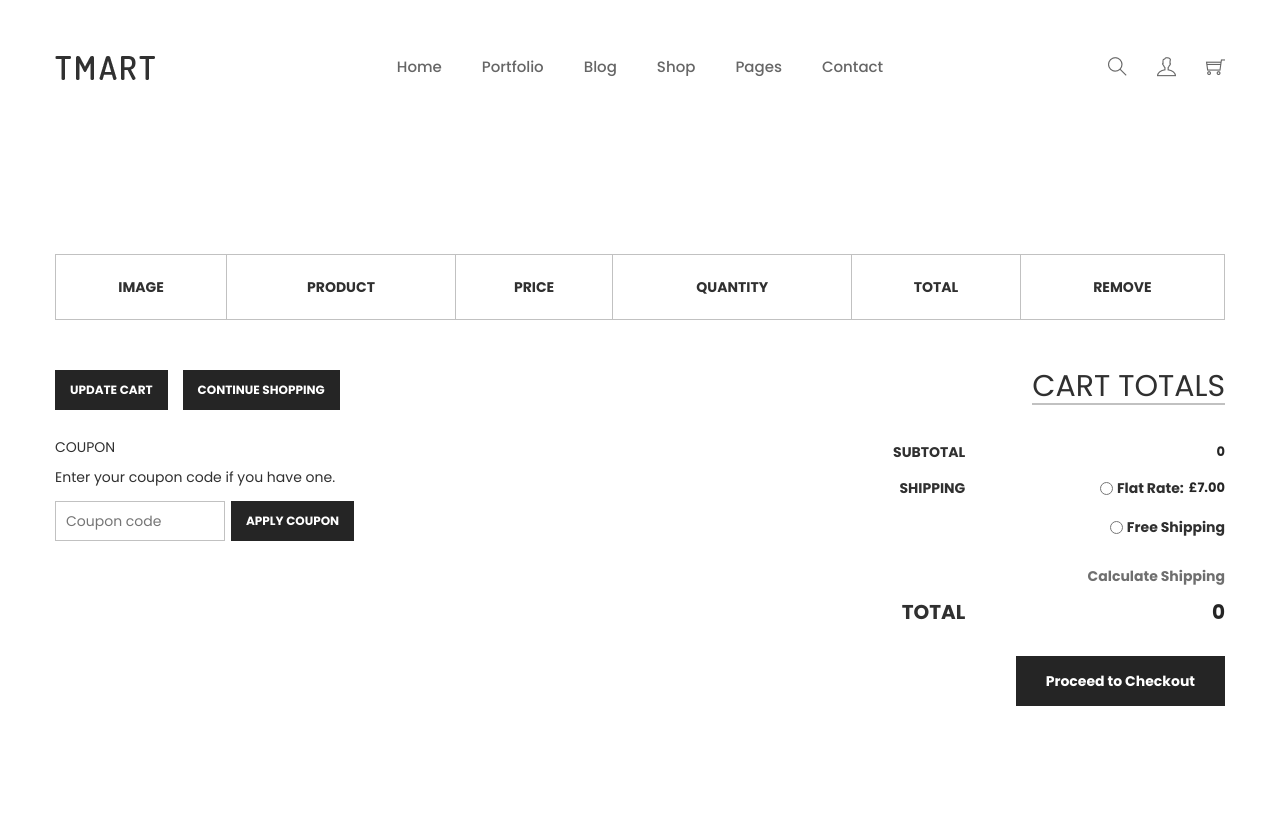
After one commit to abeishekeeva/django-shop, a Django app: page /cart/detail/ in a window 1280 px wide. The commit adds this page. Run offline with Django 3.2, Linux system fonts and the light colour scheme; lists and menus that the app fills with data are empty; some libraries are stand-ins or nearby versions.

Commit message:
last changes

```diff
--- /dev/null
+++ b/cart/forms.py
@@ -0,0 +1,7 @@
+from django import forms
+
+PRODUCT_CHOICE_QUANTITY = [i for i in range(1, 21)]
+
+class ProductAddForm(forms.Form):
+    quantity = forms.TypedChoiceField(choices=PRODUCT_CHOICE_QUANTITY, initial=1)
+    override = forms.BooleanField(required=False, initial=False, widget=forms.HiddenInput)
--- /dev/null
+++ b/cart/templates/cart/cart.html
@@ -0,0 +1,103 @@
+
+{% extends 'shop/base.html' %}
+{% load static %}
+
+
+{% block content %}
+        {% include 'shop/header.html' %}
+        <!-- cart-main-area start -->
+        <div class="cart-main-area ptb--120 bg__white">
+            <div class="container">
+                <div class="row">
+                    <div class="col-md-12 col-sm-12 col-xs-12">
+                        <form action="#">
+                            <div class="table-content table-responsive">
+                                <table>
+                                    <thead>
+                                        <tr>
+                                            <th class="product-thumbnail">Image</th>
+                                            <th class="product-name">Product</th>
+                                            <th class="product-price">Price</th>
+                                            <th class="product-quantity">Quantity</th>
+                                            <th class="product-subtotal">Total</th>
+                                            <th class="product-remove">Remove</th>
+                                        </tr>
+                                    </thead>
+                                    <tbody>
+                                        {% for item in cart %}
+                                            <tr>
+                                                <td class="product-thumbnail"><a href="#"><img src="images/product/4.png" alt="product img" /></a></td>
+                                                <td class="product-name"><a href="#">{{item.name}}</a></td>
+                                                <td class="product-price"><span class="amount">{{item.price}}</span></td>
+                                                <td class="product-quantity"><input type="number" value="{{item.quantity}}" /></td>
+                                                <td class="product-subtotal"></td>
+                                                <td class="product-remove"><a href="#">X</a></td>
+                                            </tr>
+                                        {% endfor %}
+                                    </tbody>
+                                </table>
+                            </div>
+                            <div class="row">
+                                <div class="col-md-8 col-sm-7 col-xs-12">
+                                    <div class="buttons-cart">
+                                        <input type="submit" value="Update Cart" />
+                                        <a href="#">Continue Shopping</a>
+                                    </div>
+                                    <div class="coupon">
+                                        <h3>Coupon</h3>
+                                        <p>Enter your coupon code if you have one.</p>
+                                        <input type="text" placeholder="Coupon code" />
+                                        <input type="submit" value="Apply Coupon" />
+                                    </div>
+                                </div>
+                                <div class="col-md-4 col-sm-5 col-xs-12">
+                                    <div class="cart_totals">
+                                        <h2>Cart Totals</h2>
+                                        <table>
+                                            <tbody>
+                                                <tr class="cart-subtotal">
+                                                    <th>Subtotal</th>
+                                                    <td><span class="amount">{{cart.total_price}}</span></td>
+                                                </tr>
+                                                <tr class="shipping">
+                                                    <th>Shipping</th>
+                                                    <td>
+                                                        <ul id="shipping_method">
+                                                            <li>
+                                                                <input type="radio" />
+                                                                <label>
+                                                                    Flat Rate: <span class="amount">£7.00</span>
+                                                                </label>
+                                                            </li>
+                                                            <li>
+                                                                <input type="radio" />
+                                                                <label>
+                                                                    Free Shipping
+                                                                </label>
+                                                            </li>
+                                                            <li></li>
+                                                        </ul>
+                                                        <p><a class="shipping-calculator-button" href="#">Calculate Shipping</a></p>
+                                                    </td>
+                                                </tr>
+                                                <tr class="order-total">
+                                                    <th>Total</th>
+                                                    <td>
+                                                        <strong><span class="amount">{{cart.total_price}}</span></strong>
+                                                    </td>
+                                                </tr>
+                                            </tbody>
+                                        </table>
+                                        <div class="wc-proceed-to-checkout">
+                                            <a href="checkout.html">Proceed to Checkout</a>
+                                        </div>
+                                    </div>
+                                </div>
+                            </div>
+                        </form>
+                    </div>
+                </div>
+            </div>
+        </div>
+        <!-- cart-main-area end -->
+{% endblock %}
--- /dev/null
+++ b/cart/urls.py
@@ -0,0 +1,11 @@
+from django.urls import path
+from django.conf import settings
+from django.conf.urls.static import static
+from . import views
+
+app_name = 'cart'
+
+urlpatterns = [
+    path('detail/', views.cart_detail, name='cart_detail'),
+    path('add_from_main/<int:product_id>', views.cart_add_from_main, name='add_from_main')
+] + static(settings.MEDIA_URL, document_root=settings.MEDIA_ROOT)
--- a/cart/views.py
+++ b/cart/views.py
@@ -1,3 +1,28 @@
-from django.shortcuts import render
+from django.shortcuts import render, get_object_or_404, redirect
+from .cart import Cart
+from shop.models import Product
+from .forms import ProductAddForm
 
 # Create your views here.
+def cart_detail(request):
+
+    cart = Cart(request)
+    print(cart)
+    return render(request, 'cart/cart.html', {'cart': cart})
+
+def cart_add_from_main(request, product_id):
+    cart = Cart(request)
+    product = Product.objects.get(pk=product_id)
+    #product = get_object_or_404(Product, product_id)
+    cart.add(product)
+    return redirect('cart:cart_detail')
+
+def cart_add_product(request, product_id):
+    cart = Cart(request)
+    product = get_object_or_404(Product, product_id)
+    form = ProductAddForm(request.POST)
+    if form.is_valid:
+        cd = form.cleaned_data
+        cart.add(product, quantity=cd['quantity'], override_quantity=cd['override'])
+
+    return redirect('cart:cart_detail')
--- a/myshop/urls.py
+++ b/myshop/urls.py
@@ -19,4 +19,5 @@ from django.urls import path, include
 urlpatterns = [
     path('admin/', admin.site.urls),
     path('', include(('shop.urls', 'shop'), namespace='shop')),
+    path('cart/', include(('cart.urls', 'cart'), namespace='cart')),
 ]
--- a/shop/templates/shop/header.html
+++ b/shop/templates/shop/header.html
@@ -29,11 +29,11 @@
                                     <li><a href="blog-details.html">Blog details</a></li>
                                 </ul>
                             </li>
-                            <li class="drop"><a href="shop.html">Shop</a>
+                            <li class="drop"><a href="{% url 'shop:product_list' %}">Shop</a>
                             </li>
                             <li class="drop"><a href="#">pages</a>
                                 <ul class="dropdown">
-                                    <li><a href="cart.html">cart</a></li>
+                                    <li><a href="{% url 'cart:cart_detail' %}">cart</a></li>
                                     <li><a href="wishlist.html">wishlist</a></li>
                                     <li><a href="checkout.html">checkout</a></li>
                                     <li><a href="team.html">team</a></li>
@@ -64,7 +64,7 @@
                                     <ul>
                                         <li><a href="about.html">about</a></li>
                                         <li><a href="shop.html">shop</a></li>
-                                        <li><a href="cart.html">cart</a></li>
+                                        <li><a href="{% url 'cart:cart_detail' %}">cart</a></li>
                                         <li><a href="wishlist.html">wishlist</a></li>
                                         <li><a href="checkout.html">checkout</a></li>
                                         <li><a href="team.html">team</a></li>
@@ -80,7 +80,7 @@
                 <div class="col-md-2 col-sm-4 col-xs-3">
                     <ul class="menu-extra">
                         <li class="search search__open hidden-xs"><span class="ti-search"></span></li>
-                        <li><a href=""><span class="ti-user"></span></a></li>
+                        <li><a href="{% url 'cart:cart_detail' %}"><span class="ti-user"></span></a></li>
                         <li class="cart__menu"><span class="ti-shopping-cart"></span></li>
                     </ul>
                 </div>
--- a/shop/templates/shop/product_list.html
+++ b/shop/templates/shop/product_list.html
@@ -178,7 +178,7 @@
                                             <div class="product__hover__info">
                                                 <ul class="product__action">
                                                     <li><a data-toggle="modal" data-target="#productModal" title="Quick View" class="quick-view modal-view detail-link" href="#"><span class="ti-plus"></span></a></li>
-                                                    <li><a title="Add TO Cart" href="cart.html"><span class="ti-shopping-cart"></span></a></li>
+                                                    <li><a title="Add TO Cart" href="{% url 'cart:add_from_main' product_id=product.id %}"><span class="ti-shopping-cart"></span></a></li>
                                                     <li><a title="Wishlist" href="wishlist.html"><span class="ti-heart"></span></a></li>
                                                 </ul>
                                             </div>
--- a/shop/urls.py
+++ b/shop/urls.py
@@ -8,6 +8,6 @@ app_name = 'shop'
 
 urlpatterns = [
     path('', views.product_list, name='product_list'),
-    path('<slug:category_slug>/', views.product_list,name='product_list_by_category'),
+    path('category/<slug:category_slug>/', views.product_list,name='product_list_by_category'),
     path('<int:id>/<slug:slug>/', views.product_detail,name='product_detail'),
 ] + static(settings.MEDIA_URL, document_root=settings.MEDIA_ROOT)
--- a/shop/views.py
+++ b/shop/views.py
@@ -3,8 +3,7 @@ from .models import Category, Product
 from django.core.paginator import Paginator
 
 def product_list(request, category_slug=None):
-    request.session['product'] = 'jeans'
-    print('test', request.session['product']) #jeans
+
     category = None
     categories = Category.objects.all()
     products = Product.objects.all()
```
Also changed, not shown: cart/cart.py (+37 -9 lines).
